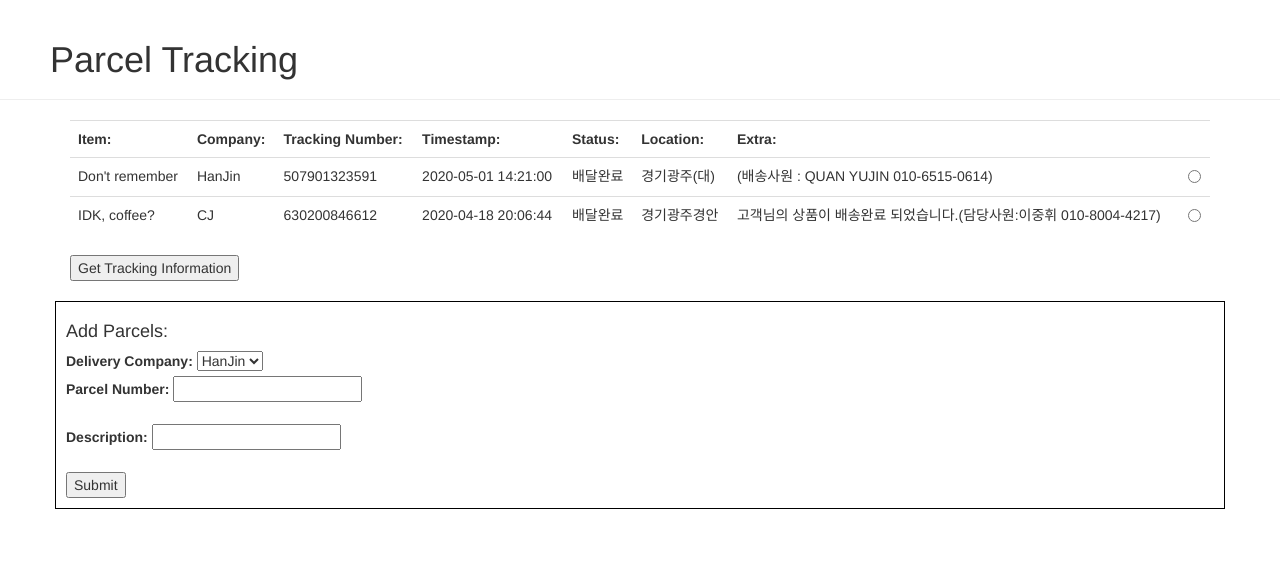
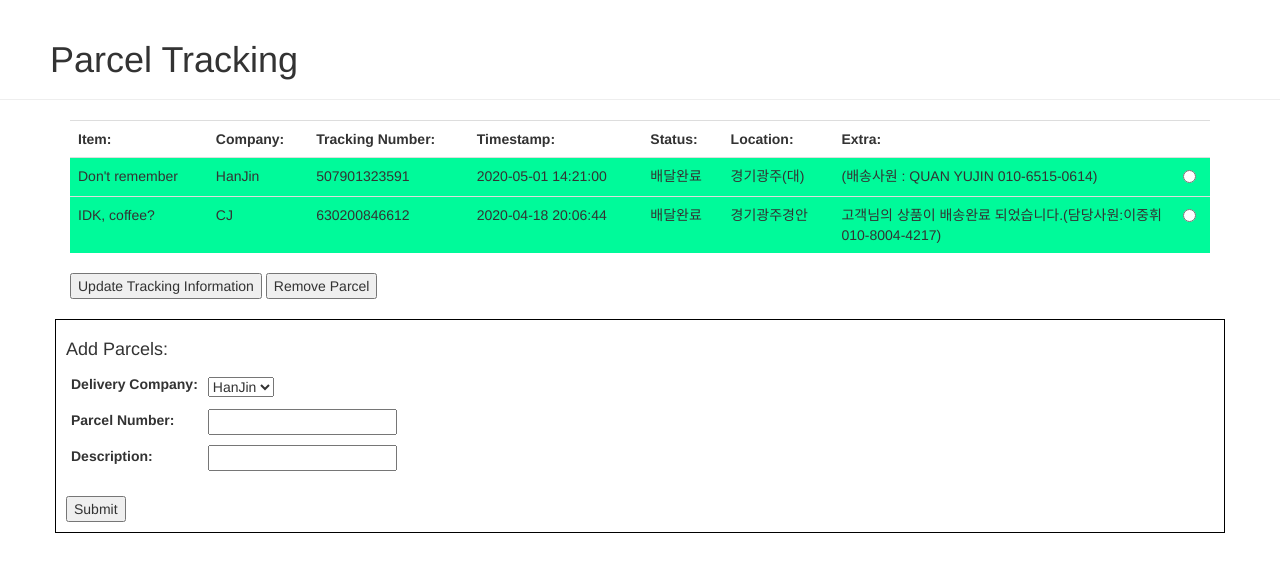
Before and after one commit to Tobio89/homeSite, a Flask app: page /shipping in a window 1280 px wide. Shown: the part 52-624 px from the top of the page. Run offline with Flask 2, Linux system fonts and the light colour scheme; data comes from the database, SQL or seed files in the repository; both versions use the stored data as it was after the commit; some libraries are stand-ins or nearby versions.

Commit message:
Implement Parcel Tracking fully:
Site displays warnings if buttons pressed and no option selected
Site displays row as green if parcel is walryo

```diff
--- a/homeSite.py
+++ b/homeSite.py
@@ -12,7 +12,7 @@ from flask_migrate import Migrate
 from wtforms import StringField, SubmitField, IntegerField, RadioField
 from wtforms.validators import DataRequired, Optional
 
-from parcelChecker import getCJParcelStatus, getHanjinParcelStatus, getLotteParcelStatus
+from parcelChecker import getCJParcelStatus, getHanJinParcelStatus, getLotteParcelStatus
 
 import setENV
 
@@ -267,45 +267,78 @@ def shipping():
             print(f"Add parcel {newItem_parcelNumber} delivered by {newItem_deliveryCompany}. It's a {newItem_description}")
             db.session.commit()
 
+            flash('Parcel added', 'info')
+
             return redirect(url_for('shipping'))
 
-        elif 'parcelToCheck' in request.form:
+        elif "update" in request.form:
 
-            requestedParcel = request.form.get('parcelToCheck')
-
-            print(requestedParcel)
-
-            parcelToCheck = ParcelInfo.query.filter_by(id=requestedParcel).first()
-
-            if parcelToCheck.company == "CJ":
-                print('Initialising CJ Tracking check')
-
-                parcelToCheck_results = getCJParcelStatus(parcelToCheck.trackingNumber)
-
-                print(parcelToCheck_results)
-
-            elif parcelToCheck.company == "Lotte":
-                print('Initialising Lotte Tracking check')
-
-                parcelToCheck_results = getLotteParcelStatus(parcelToCheck.trackingNumber)
-
-                print(parcelToCheck_results)
+            print('Requested update tracking information')
 
 
+            requestedParcel = request.form.get('parcelToUpdate')
 
-            elif parcelToCheck.company == "HanJin":
-                print('Initialising HanJin Tracking check')
+            if requestedParcel:
 
-                parcelToCheck_results = getHanJinParcelStatus(parcelToCheck.trackingNumber)
+                print(requestedParcel)
 
-                print(parcelToCheck_results)
+                queriedParcel = ParcelInfo.query.filter_by(id=requestedParcel).first()
 
+                if queriedParcel.company == "CJ":
+                    print('Initialising CJ Tracking check')
+                    tracking_results = getCJParcelStatus(queriedParcel.trackingNumber)
 
+                elif queriedParcel.company == "Lotte":
+                    print('Initialising Lotte Tracking check')
+                    tracking_results = getLotteParcelStatus(queriedParcel.trackingNumber)
 
+                elif queriedParcel.company == "HanJin":
+                    print('Initialising HanJin Tracking check')
+                    tracking_results = getHanJinParcelStatus(queriedParcel.trackingNumber)
 
+                if tracking_results:
 
+                    queriedParcel.status = tracking_results['status']
+                    queriedParcel.location = tracking_results['location']
+                    queriedParcel.timestamp = tracking_results['dateTime']
+                    queriedParcel.extraNotes = tracking_results['extra']
 
-            print(parcelToCheck.company)
+                    if tracking_results['status'] == '배달완료':
+                        queriedParcel.delivered = True
+
+                    db.session.commit()
+
+                    flash(f'Collected tracking info for {queriedParcel.trackingNumber}', 'success')
+
+                    return redirect(url_for('shipping'))
+
+                else:
+
+                    flash('Failed to collect tracking info', 'danger')
+            else:
+
+                flash("No parcel selected to update: can't update", 'info')
+
+        elif "remove" in request.form:
+            print('Requested remove parcel')
+
+            requestedParcel = request.form.get('parcelToUpdate')
+
+            if requestedParcel:
+
+                queriedParcel = ParcelInfo.query.filter_by(id=requestedParcel).first()
+
+                db.session.delete(queriedParcel)
+
+                db.session.commit()
+
+                flash(f'Successfully deleted parcel: {queriedParcel.description}', 'info')
+
+                return redirect(url_for('shipping'))
+
+            else:
+
+                flash("No parcel selected: can't delete.", 'info')
 
 
     return render_template('shipping.html', companies=parcelProviders, parcels=parcelsCurrentlyTracked)
--- a/parcelChecker.py
+++ b/parcelChecker.py
@@ -56,6 +56,9 @@ def getCJParcelStatus(parcelNumber):
         except:
             print(f'CJ Tracking produced erroneous datetime: {results[1]}')
 
+        if '완료' in results[0]:
+            results[0] = '배달완료'
+
         resultsDict = {
                         'status' : results[0],
                         'dateTime' : datetimeObj,
@@ -73,9 +76,6 @@ LotteParcelNumber = '402175371732'
 def getLotteParcelStatus(parcelNumber):
 
     LotteTekbaeUrl = r'https://www.lotteglogis.com/home/reservation/tracking/index'
-
-    driver = webdriver.Chrome('/usr/lib/chromium-browser/chromedriver', options=options)
-
 
     options = Options()
     options.add_argument("--headless")
@@ -130,6 +130,8 @@ def getLotteParcelStatus(parcelNumber):
         except:
             print(f'Lotte Tracking produced erroneous datetime: {strippedDateCell}')
 
+        if '완료' in results[0]:
+            results[0] = '배달완료'
 
         resultsDict = {
             'status' : results[0],
@@ -155,7 +157,7 @@ def getLotteParcelStatus(parcelNumber):
 
 # HanJinParcelNumber = '507897901630'
 HanJinParcelNumber = 	'507901323591'
-def getHanjinParcelStatus(parcelNumber):
+def getHanJinParcelStatus(parcelNumber):
     BS4headers = {'User-Agent' : 'Chrome/70.0.3538.77'}
 
 
@@ -184,6 +186,9 @@ def getHanjinParcelStatus(parcelNumber):
     results = results[:-1] # Remove poorly formatted final cell
     results.extend(splitFinalCell) # Add usable data from final cell.
 
+    if '완료' in results[3]:
+        results[3] = '배달완료'
+
     try:
         datetimeObj = None
         try:
--- a/templates/shipping.html
+++ b/templates/shipping.html
@@ -6,10 +6,40 @@
 <div class="page-header" style="padding-left: 50px;">
     <h1>Parcel Tracking</h1>
 </div>
-{% if parcels %}
+
+{% with messages = get_flashed_messages(with_categories=true) %}
+        {% if messages %}
+        <div class="container">
+            {% for category, message in messages %}
+                <p>
+
+                <div class="alert alert-{{category}}" role="alert">
+                    <button type="button" class="close" data-dismiss="alert" aria-label="Close">
+                        <span aria-hidden="true">&times;</span>
+                    </button>
+                    <strong>
+                        {% if category == 'info' %}
+                            Information:
+                        {% elif category == 'danger' %}
+                            ERROR:
+                        {% elif category == 'success' %}
+                            Success:
+                        {% else %}
+                            {{category}}
+                        {% endif %}
+                    </strong>
+
+                    <br>{{ message }}</br>
+            {% endfor %}
+
+                </div>
+                </p>
+        </div>
+        {% endif %}
+{% endwith %}
+
 
 <div class="container">
-    <form method="POST"><!--Form to control fetching parcel results-->
     <table class="table">
 
         <th>Item:</th>
@@ -18,10 +48,20 @@
         <th>Timestamp:</th>
         <th>Status:</th>
         <th>Location:</th>
-        <th>Extra:</th>
+        <th style="width: 30%;">Extra:</th>
         <th></th>
+
+        {% if parcels %}
+
+
+            <form method="POST"><!--Form to control fetching parcel results-->
+
                 {% for parcel in parcels %}
+                    {% if parcel.delivered %}
+                        <tr style="background-color: mediumspringgreen;">
+                    {% else %}
                         <tr>
+                    {% endif %}
                             <td>{{parcel.description}}</td>
                             <td>{{parcel.company}}</td>
                             <td>{{parcel.trackingNumber}}</td>
@@ -29,35 +69,75 @@
                             <td>{{parcel.status}}</td>
                             <td>{{parcel.location}}</td>
                             <td>{{parcel.extraNotes}}</td>
-            <td><input type="radio" name="parcelToCheck" value="{{parcel.id}}"></td>
+                            <td><input type="radio" name="parcelToUpdate" value="{{parcel.id}}"></td>
                         </tr>
                 {% endfor %}
 
 
         </table>
-    <input type="submit" name="parcelToCheck" value="Get Tracking Information">
+
+            <input type="submit" name="update" value="Update Tracking Information">
+            <input type="submit" name="remove" value="Remove Parcel">
             </form>
+
+        {% else %}
+
+        </table>
+        <div class="container" style="text-align: center;">
+            No parcels registered.
+        </div>
+        {% endif %}
+<br/>
 <br/>
 </div>
-{% endif %}
+
 <div class="container" style="border: 1px solid black; padding: 10px;">
+    <style>
+        td{
+            padding:5px
+        }
+    </style>
+
+    <form method=POST name="addParcelInfo"> <!-- Form for selecting the parcel provider -->
+        <table>
+            <tr>
+                <th colspan="2">
                     <h4>Add Parcels:</h4>
-    <form method=POST name="addParcelInfo"> <!-- Form for selecting the parcel provider -->
+                </th>
+            </tr>
+            <tr>
+                <td>
                     <label for="selectedParcelProvider">Delivery Company:</label>
+                </td>
+
+                <td>
                     <select id="selectedParcelProvider" name="selectedParcelProvider">
                         {% for company in companies %}
                             <option value="{{company}}">{{company}}</option>
                         {% endfor %}
                     </select>
-        <br/>
+                </td>
+            </tr>
+            <tr>
+                <td>
                     <label for="parcelNumber">Parcel Number:</label>
+                </td>
+                <td>
                     <input type="text" id="parcelNumber" name="parcelNumber" required>
-        <br/>
-        <br/>
+                </td>
+            </tr>
+            <tr>
+                <td>
                     <label for="parcelDescription">Description:</label>
+                </td>
+                <td>
                     <input type="text" id="parcelDescription" name="parcelDescription" required>
-        <br/>
-        <br/>
+                </td>
+            </tr>
+            <tr style="height: 20px;">
+                <!-- blank -->
+            </tr>
+        </table>
     <input type="submit" name="addParcelInfo">
     </form>
 </div>
```
Also changed, not shown: data.sqlite. Lines whose indentation alone changed are shown as unchanged.
